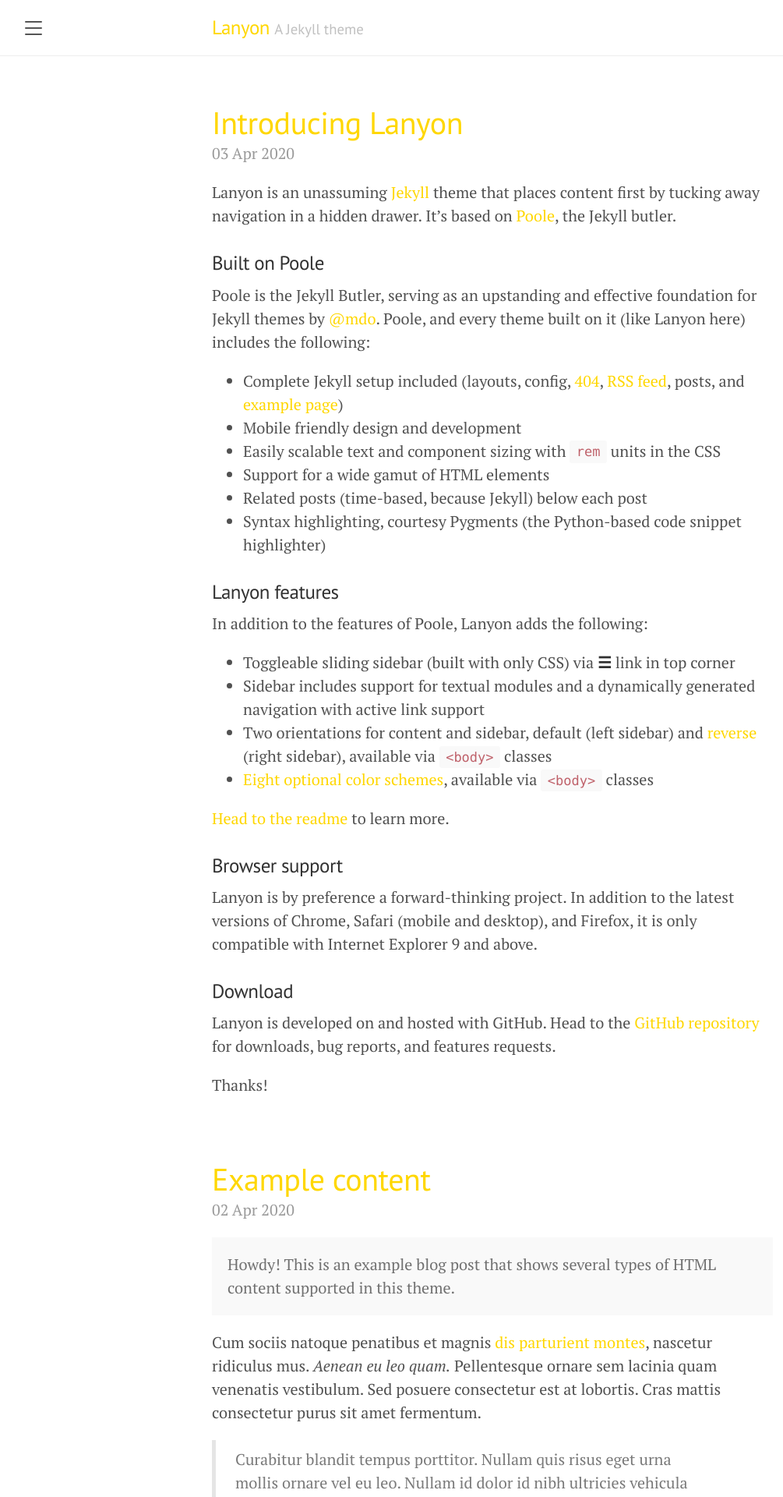
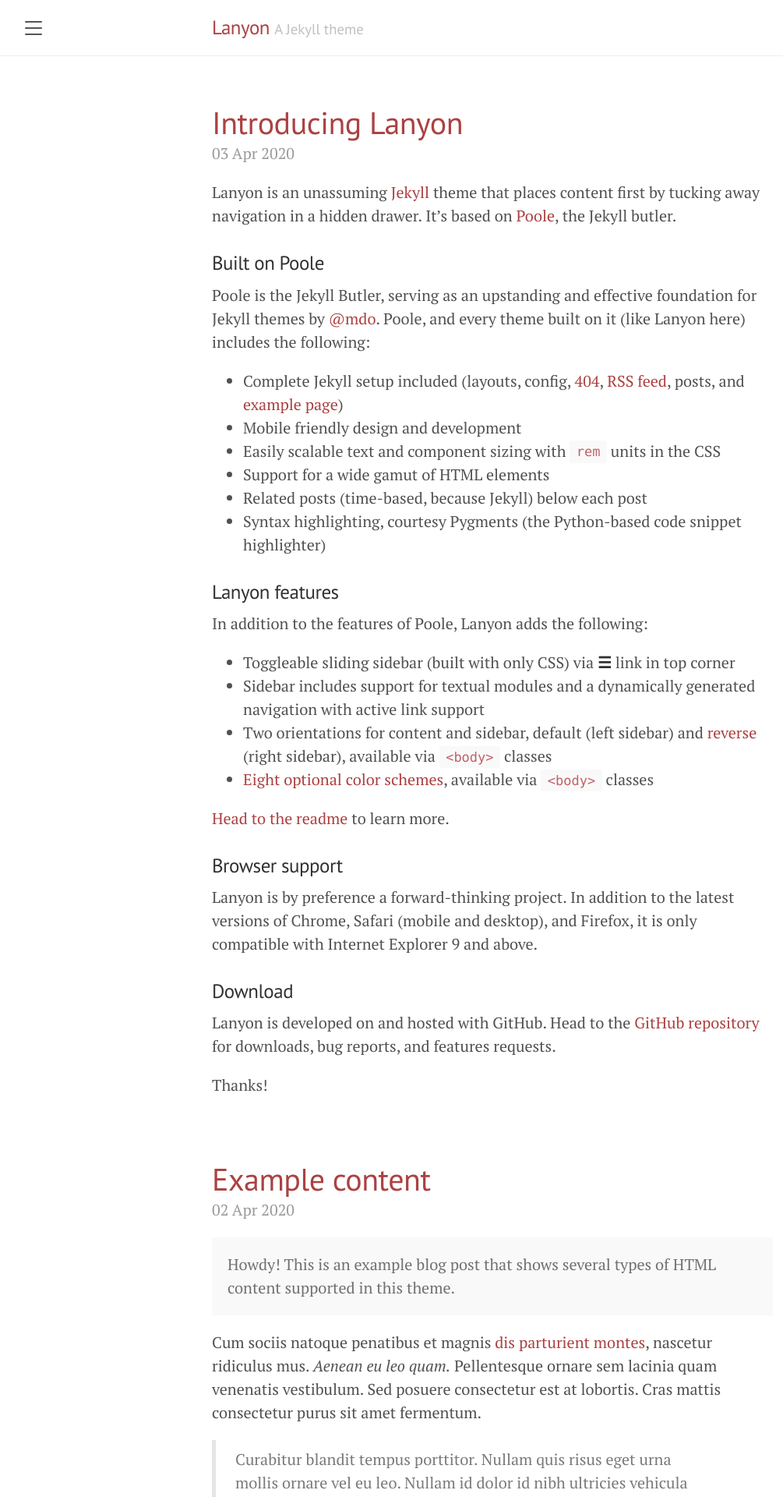
Before and after one commit to joan-medina-roca/blog-jmr-literatura, a Jekyll site: the page built from index.html, in a window 1280 px wide. Shown: the top 1920 px of the page at 78% size, without its empty margins (8-1013 px from the left). Built offline with Jekyll 4.4.1, drawn with Linux system fonts in a browser that asks for light colours; the list of posts is cut into pages by our own code.

Commit message:
default.html: changed

```diff
--- a/_layouts/default.html
+++ b/_layouts/default.html
@@ -3,7 +3,7 @@
 
   {% include head.html %}
 
-  <body class="theme-base-gold">
+  <body class="theme-base-08">
 
     {% include sidebar.html %}
 
```
